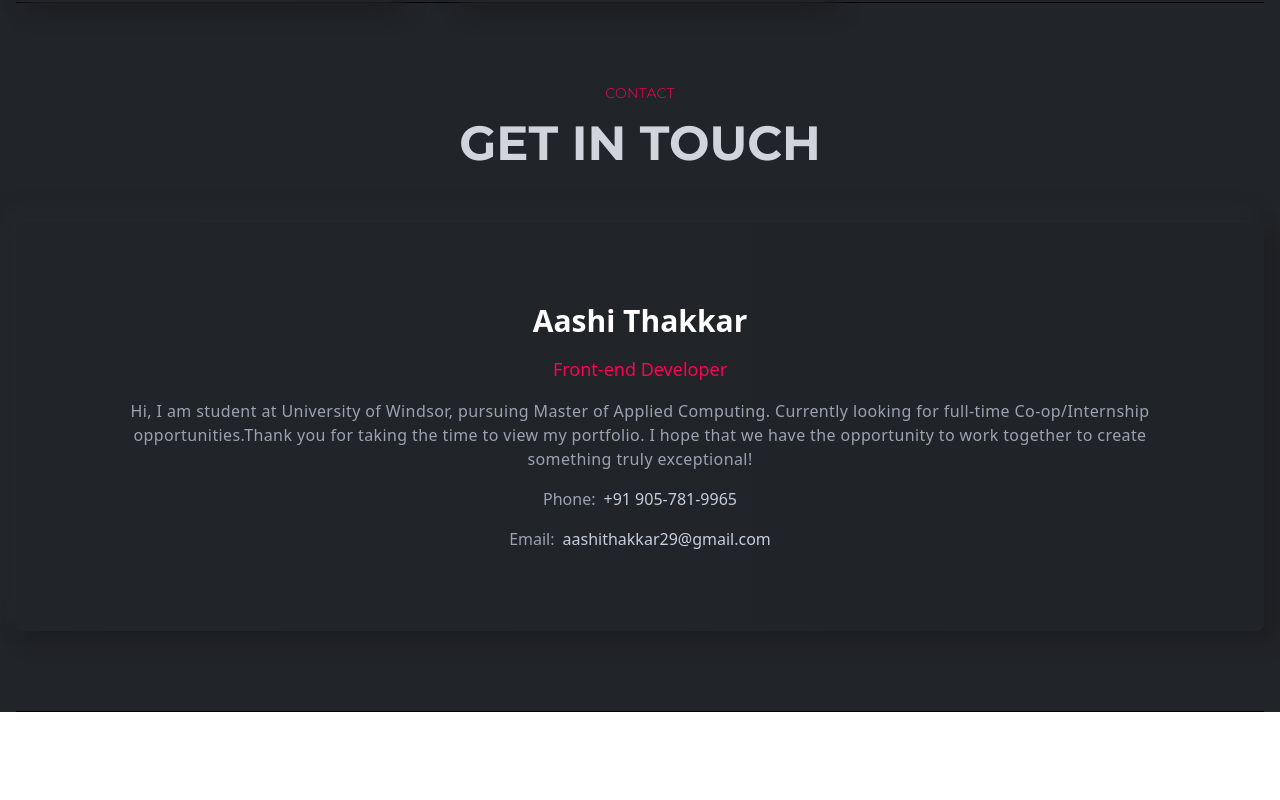
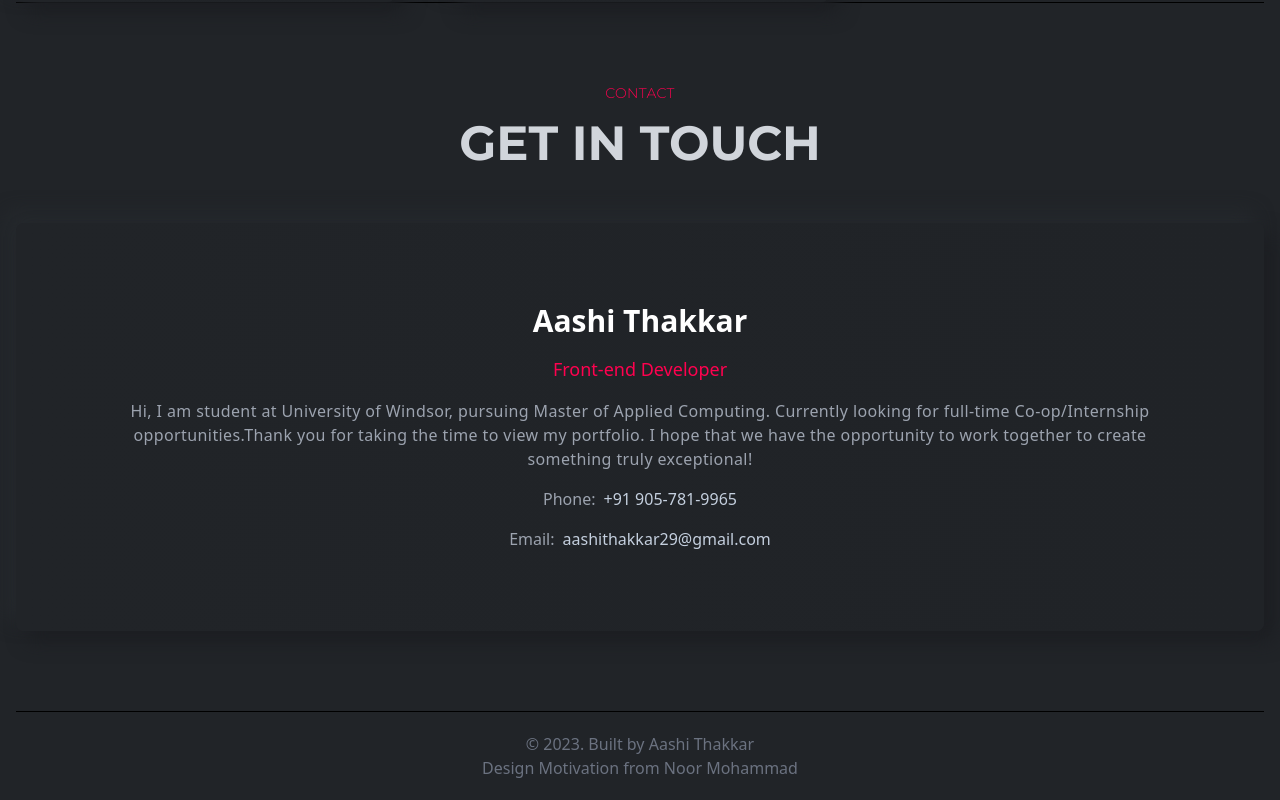
Before and after one commit to aashi2912/webportfolio, a React (Create React App) app: page / in a window 1280 px wide. Shown: the part 2347-3147 px from the top of the page. Before the commit the page ends 3059 px from the top, so only its background shows below. Built offline with nearby package versions, Linux system fonts and the light colour scheme.

Commit message:
add footer section

```diff
--- a/src/App.js
+++ b/src/App.js
@@ -3,6 +3,7 @@ import Navbar from "./components/navbar/Navbar";
 import Banner from "./components/banner/Banner";
 import Projects from "./components/projects/Projects";
 import Contact from "./components/contact/Contact";
+import Footer from "./components/footer/Footer";
 //import Experience from "./components/experience/Experience";
 //import Resume from "./components/resume/Resume";
 
@@ -14,6 +15,7 @@ function App() {
         <Banner />
         <Projects />
         <Contact />
+        <Footer />
       </div>
     </div>
   );
--- /dev/null
+++ b/src/components/footer/Footer.js
@@ -0,0 +1,15 @@
+import React from "react";
+
+const Footer = () => {
+  return (
+    <div className="w-full py-5">
+      <p className="text-center text-gray-500 text-base">
+        © 2023. Built by Aashi Thakkar
+        <br />
+        Design Motivation from Noor Mohammad
+      </p>
+    </div>
+  );
+};
+
+export default Footer;
```
